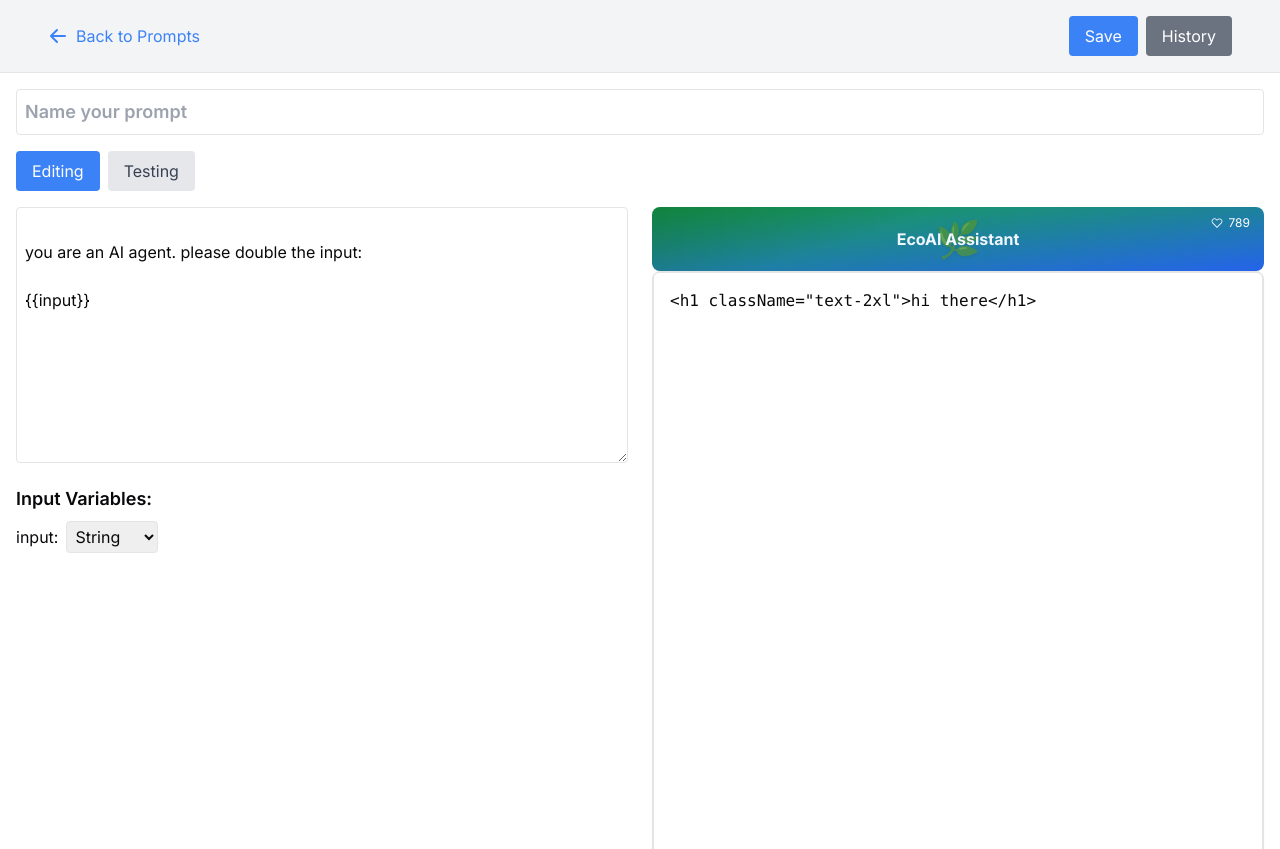
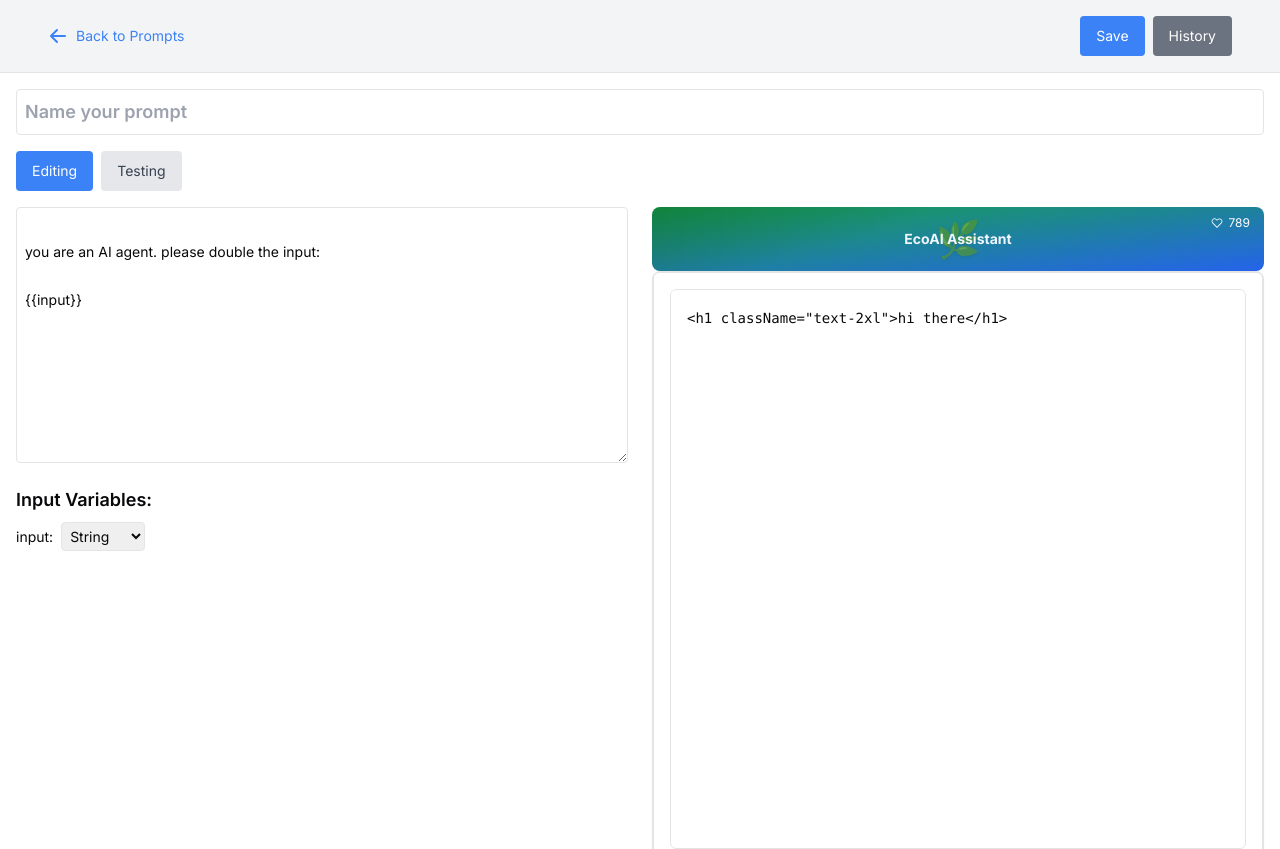
Before and after one commit to mwufi/expert-rotary-phone, a Next.js app: page /prompts/play in a window 1280 px wide. Shown: the top 849 px of the page. Built offline with nearby package versions, Linux system fonts and the light colour scheme.

Commit message:
improve scroll

```diff
--- a/app/(prompts)/prompts/play/PromptPreview.tsx
+++ b/app/(prompts)/prompts/play/PromptPreview.tsx
@@ -13,11 +13,11 @@
 }
 
 function IFrame({ children }) {
-    const [ref, setRef] = useState();
+    const [ref, setRef] = useState<HTMLIFrameElement | null>(null);
     const container = ref?.contentWindow?.document?.body;
 
     return (
-        <iframe ref={setRef} className='w-full min-h-full' style={{minHeight: '500px'}}>
+        <iframe ref={setRef} className='w-full h-full' style={{ border: 'none' }}>
             {container && createPortal(children, container)}
         </iframe>
     );
@@ -33,7 +33,7 @@
     }, [output]);
 
     return (
-        <Card className="w-full h-screen flex flex-col">
+        <Card className="w-full h-full flex flex-col">
             {waiting ? (
                 <div className="flex items-center justify-center h-full">
                     <p className="text-lg">Waiting for AI...</p>
@@ -45,21 +45,23 @@
                         <TabsTrigger value="preview" className="flex-1 py-1 px-2 text-sm">HTML Preview</TabsTrigger>
                     </TabsList>
                     <TabsContent value="raw" className="flex-grow">
-                        <ScrollArea className="h-full w-full rounded-md border p-4">
+                        <ScrollArea className="h-[70vh] w-full rounded-md border p-4">
                             <pre className="whitespace-pre-wrap">{output}</pre>
                         </ScrollArea>
                     </TabsContent>
                     <TabsContent value="preview" className="flex-grow">
-                        <ScrollArea className="h-full w-full rounded-md border p-4">
+                        <div className="h-[70vh] w-full rounded-md border">
                             <IFrame>
                                 <div dangerouslySetInnerHTML={{ __html: parsedHtml || '' }} />
                             </IFrame>
-                        </ScrollArea>
+                        </div>
                     </TabsContent>
                 </Tabs>
             ) : (
                 <ScrollArea className="h-full w-full rounded-md border p-4">
-                    <pre className="whitespace-pre-wrap">{output}</pre>
+                    <ScrollArea className="h-[70vh] w-full rounded-md border p-4">
+                        <pre className="whitespace-pre-wrap">{output}</pre>
+                    </ScrollArea>
                 </ScrollArea>
             )}
         </Card>
--- a/app/globals.css
+++ b/app/globals.css
@@ -1,6 +1,13 @@
 @tailwind base;
 @tailwind components;
 @tailwind utilities;
+
+body {
+  font-family: 'Inter', sans-serif;
+  font-size: 0.875rem;
+  line-height: 1.5rem;
+  -webkit-font-smoothing: antialiased;
+}
 
 @layer base {
   :root {
@@ -63,6 +70,7 @@
   * {
     @apply border-border;
   }
+
   body {
     @apply bg-background text-foreground;
   }
@@ -73,6 +81,7 @@
     opacity: 0;
     transform: translateY(20px);
   }
+
   to {
     opacity: 1;
     transform: translateY(0);
@@ -83,9 +92,11 @@
   0% {
     transform: translateY(0px) rotate(0deg);
   }
+
   50% {
     transform: translateY(-20px) rotate(10deg);
   }
+
   100% {
     transform: translateY(0px) rotate(0deg);
   }
```
